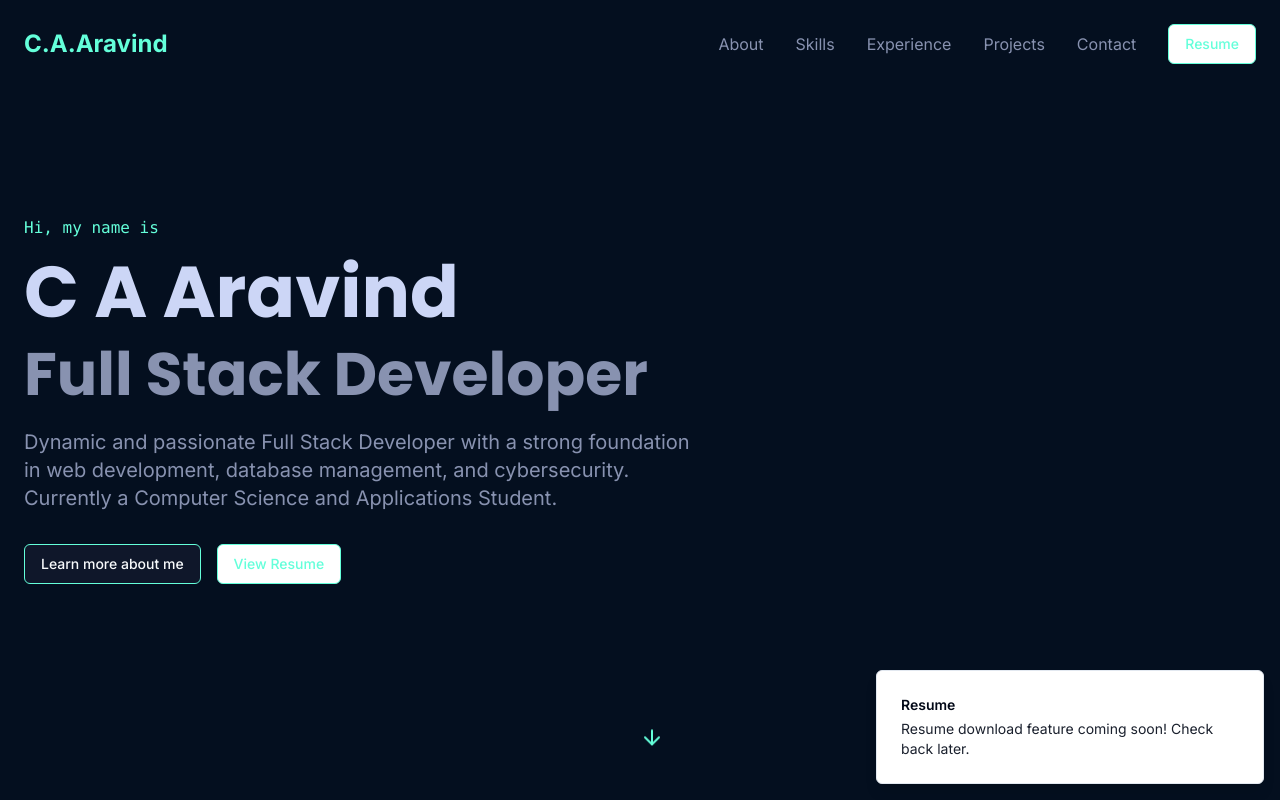
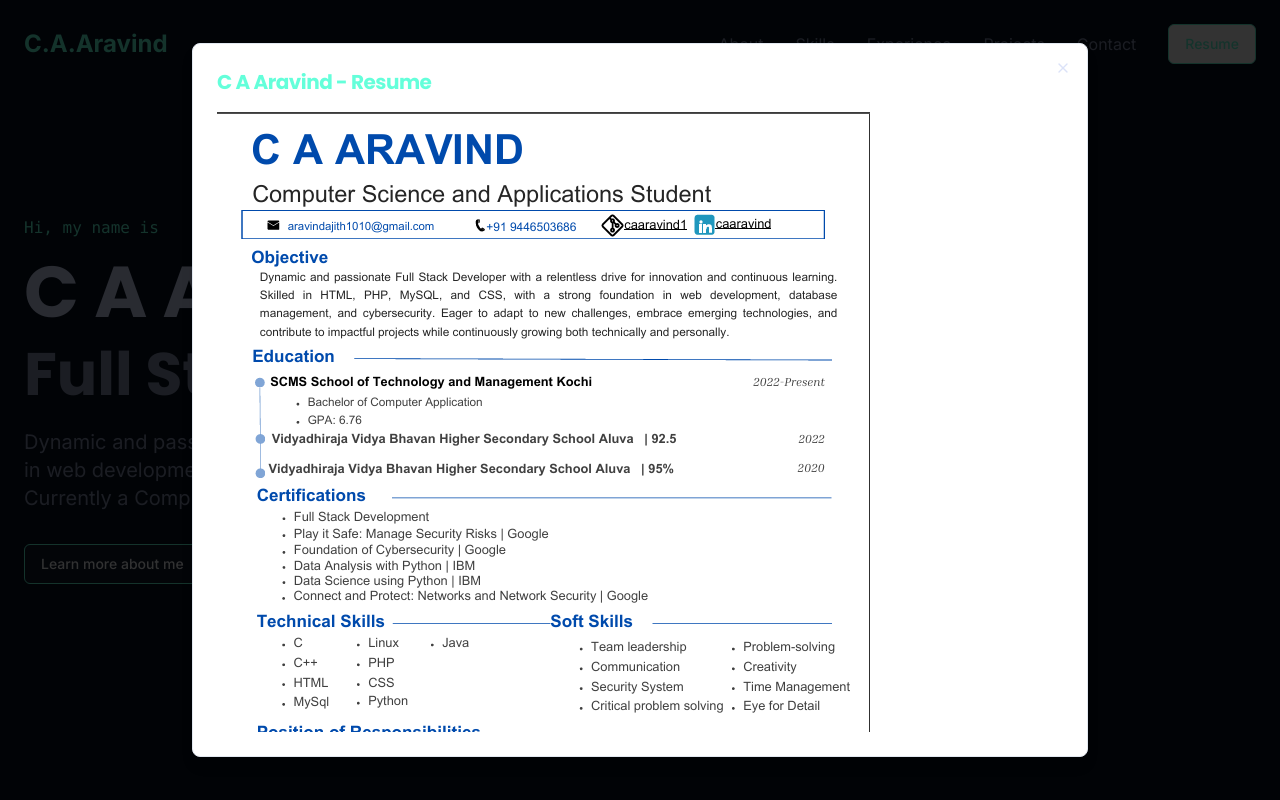
Before and after one commit to caaravind1/portfolio-website, a React (Vite) app: page / in a window 1280 px wide. Both pictures are taken after a click on the button "Resume". Shown: the top 800 px of the page. Built offline with nearby package versions, Linux system fonts and the light colour scheme.

Commit message:
Fix: View resume instead of download
Update the "View Resume" button to display the resume content instead of initiating a download.

```diff
--- a/src/components/Hero.tsx
+++ b/src/components/Hero.tsx
@@ -2,9 +2,12 @@
 import { ArrowDown } from 'lucide-react';
 import { Button } from '@/components/ui/button';
 import { useToast } from "@/hooks/use-toast";
+import { Dialog, DialogContent, DialogHeader, DialogTitle } from "@/components/ui/dialog";
+import { useState } from 'react';
 
 const Hero = () => {
   const { toast } = useToast();
+  const [showResumeDialog, setShowResumeDialog] = useState(false);
 
   const scrollToAbout = () => {
     const aboutSection = document.getElementById('about');
@@ -14,10 +17,7 @@ const Hero = () => {
   };
 
   const handleResumeClick = () => {
-    toast({
-      title: "Resume",
-      description: "Resume download feature coming soon! Check back later.",
-    });
+    setShowResumeDialog(true);
   };
 
   return (
@@ -62,6 +62,21 @@ const Hero = () => {
           <ArrowDown size={24} />
         </button>
       </div>
+
+      <Dialog open={showResumeDialog} onOpenChange={setShowResumeDialog}>
+        <DialogContent className="max-w-4xl max-h-[90vh] overflow-hidden">
+          <DialogHeader>
+            <DialogTitle className="text-portfolio-teal font-bold text-xl">C A Aravind - Resume</DialogTitle>
+          </DialogHeader>
+          <div className="w-full h-[calc(90vh-100px)] overflow-auto">
+            <iframe
+              src="/lovable-uploads/afad9125-9d3a-4790-978a-bfb5603bfe6e.png"
+              className="w-full h-full"
+              title="Resume"
+            />
+          </div>
+        </DialogContent>
+      </Dialog>
     </section>
   );
 };
--- a/src/components/Navbar.tsx
+++ b/src/components/Navbar.tsx
@@ -3,10 +3,12 @@ import { useState, useEffect } from 'react';
 import { Menu, X } from 'lucide-react';
 import { Button } from '@/components/ui/button';
 import { useToast } from "@/hooks/use-toast";
+import { Dialog, DialogContent, DialogHeader, DialogTitle } from "@/components/ui/dialog";
 
 const Navbar = () => {
   const [isMenuOpen, setIsMenuOpen] = useState(false);
   const [scrolled, setScrolled] = useState(false);
+  const [showResumeDialog, setShowResumeDialog] = useState(false);
   const { toast } = useToast();
 
   useEffect(() => {
@@ -34,10 +36,7 @@ const Navbar = () => {
   };
 
   const handleResumeClick = () => {
-    toast({
-      title: "Resume",
-      description: "Resume download feature coming soon! Check back later.",
-    });
+    setShowResumeDialog(true);
   };
 
   return (
@@ -144,6 +143,21 @@ const Navbar = () => {
           </Button>
         </nav>
       </div>
+
+      <Dialog open={showResumeDialog} onOpenChange={setShowResumeDialog}>
+        <DialogContent className="max-w-4xl max-h-[90vh] overflow-hidden">
+          <DialogHeader>
+            <DialogTitle className="text-portfolio-teal font-bold text-xl">C A Aravind - Resume</DialogTitle>
+          </DialogHeader>
+          <div className="w-full h-[calc(90vh-100px)] overflow-auto">
+            <iframe
+              src="/lovable-uploads/afad9125-9d3a-4790-978a-bfb5603bfe6e.png"
+              className="w-full h-full"
+              title="Resume"
+            />
+          </div>
+        </DialogContent>
+      </Dialog>
     </header>
   );
 };
```
